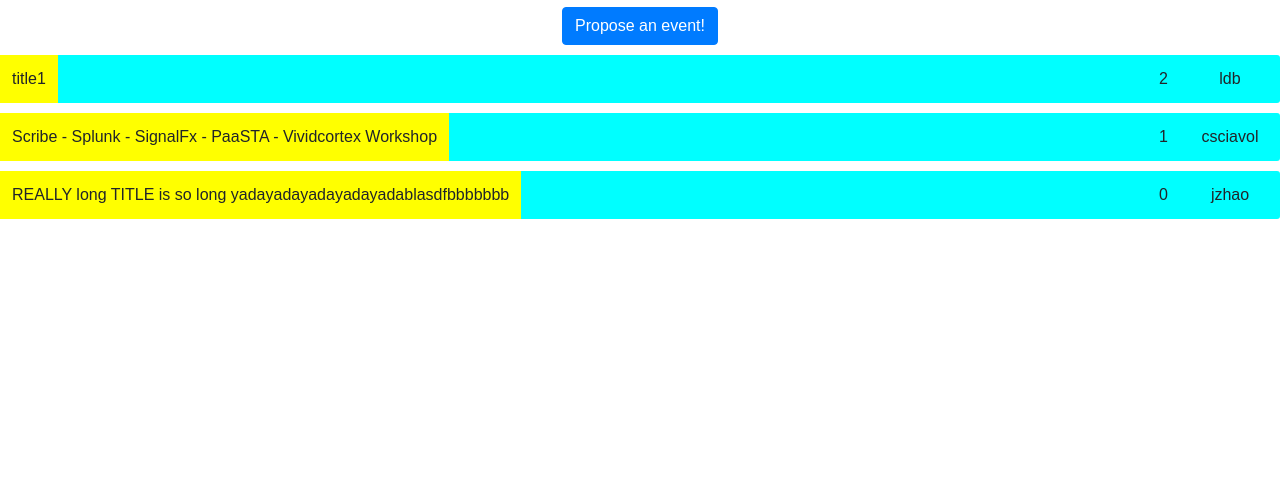
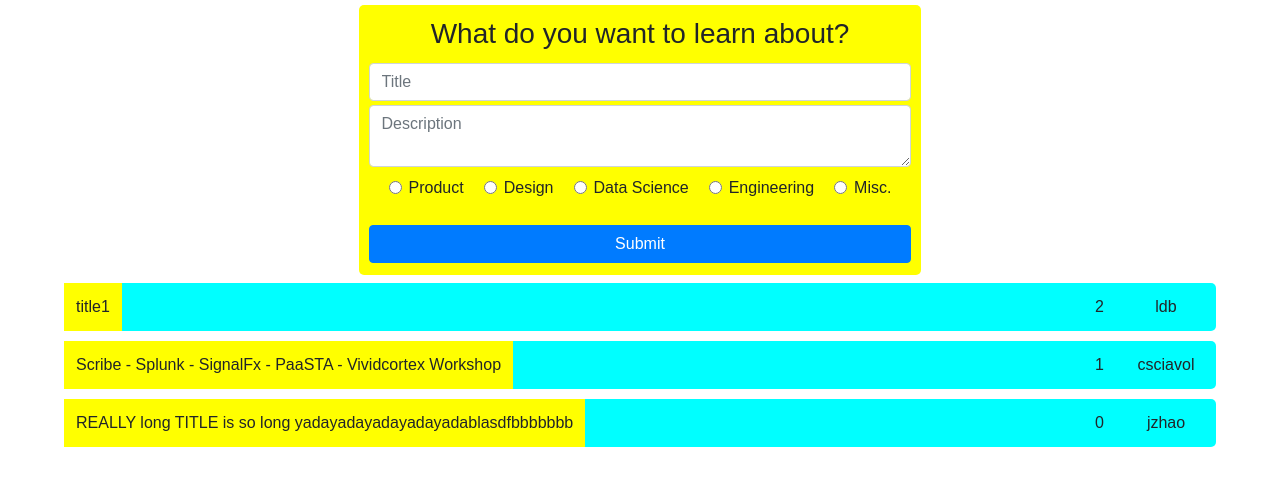
Before and after one commit to lucasdellabella/lets-learn-yhack-march-2019, a React app: page / in a window 1280 px wide. Shown: the part 51-536 px from the top of the page. Built offline with nearby package versions, Linux system fonts and the light colour scheme.

Commit message:
Make radio buttons work correctly

```diff
--- a/package.json
+++ b/package.json
@@ -11,7 +11,8 @@
     "react": "16.8.3",
     "react-bootstrap": "1.0.0-beta.6",
     "react-dom": "16.8.3",
-    "react-scripts": "2.1.8"
+    "react-scripts": "2.1.8",
+    "reactstrap": "7.1.0"
   },
   "devDependencies": {
     "typescript": "3.3.3"
--- /dev/null
+++ b/src/Post.js
@@ -0,0 +1,23 @@
+import React from "react";
+
+const Post = ({
+  post: {
+    meetupId,
+    title,
+    created,
+    organizer,
+    interested,
+    description,
+    location
+  }
+}) => {
+  return (
+    <div className="post inline">
+      <div>{title}</div>
+      <div>{interested.length}</div>
+      <div className="organizer">{organizer}</div>
+    </div>
+  );
+};
+
+export default Post;
--- /dev/null
+++ b/src/Posts.js
@@ -0,0 +1,14 @@
+import React from "react";
+import Post from "./Post";
+
+const Posts = ({ posts }) => {
+  return (
+    <div className="posts-container">
+      {posts.map(post => (
+        <Post post={post} />
+      ))}
+    </div>
+  );
+};
+
+export default Posts;
--- a/src/ProposeMeetup.css
+++ /dev/null
@@ -1,19 +0,0 @@
-.proposal {
-  margin: 10px;
-  text-align: center;
-}
-
-.proposal form {
-  width: 50%;
-  margin: auto;
-  display: flex;
-  flex-direction: column;
-}
-
-.categories {
-  display: flex;
-}
-
-.categories > .form-check {
-  margin: 0 15px;
-}
--- a/src/ProposeMeetup.js
+++ b/src/ProposeMeetup.js
@@ -3,10 +3,8 @@ import { Formik } from "formik";
 import Button from "react-bootstrap/Button";
 import ProposeMeetupForm from "./ProposeMeetupForm";
 
-import "./ProposeMeetup.css";
-
 const ProposeMeetup = ({ className }) => {
-  const [opened, setOpened] = useState(false);
+  const [opened, setOpened] = useState(true);
   return (
     <div className={className}>
       {!opened ? (
--- a/src/ProposeMeetupForm.js
+++ b/src/ProposeMeetupForm.js
@@ -1,9 +1,10 @@
-import React from "react";
-import { Button, Form } from "react-bootstrap";
+import React, { useState } from "react";
+import { Button, Row, Form } from "react-bootstrap";
 
 const ProposeMeetupForm = props => (
-  <form onSubmit={props.handleSubmit}>
-    <input
+  <Form onSubmit={props.handleSubmit}>
+    <h3>What do you want to learn about?</h3>
+    <Form.Control
       type="text"
       onChange={props.handleChange}
       onBlur={props.handleBlur}
@@ -12,26 +13,36 @@ const ProposeMeetupForm = props => (
       placeholder="Title"
     />
     {props.errors.title && <div id="feedback">{props.errors.title}</div>}
-    <input
+    <Form.Control
       type="text"
       onChange={props.handleChange}
       onBlur={props.handleBlur}
       value={props.values.description}
       name="description"
       placeholder="Description"
+      as="textarea"
     />
     {props.errors.description && (
       <div id="feedback">{props.errors.description}</div>
     )}
-    <div className="categories">
-      {["Product", "Design", "Data Science", "Engineering"].map(category => (
-        <RadioButton text={category} />
-      ))}
-    </div>
+    <RadioButtonGroup
+      groupName={"categories"}
+      categories={["Product", "Design", "Data Science", "Engineering", "Misc."]}
+    />
     <Button type="submit">Submit</Button>
-  </form>
+  </Form>
 );
 
-const RadioButton = ({ text }) => <Form.Check type={"radio"} label={text} />;
+const RadioButtonGroup = ({ groupName, categories }) => (
+  <Form.Group className="categories" name={groupName}>
+    {categories.map(category => (
+      <RadioButton category={category} group={groupName} />
+    ))}
+  </Form.Group>
+);
+
+const RadioButton = ({ group, category }) => (
+  <Form.Check type={"radio"} label={category} name={group} />
+);
 
 export default ProposeMeetupForm;
--- a/src/index.js
+++ b/src/index.js
@@ -2,6 +2,7 @@ import React, { useState, useEffect } from "react";
 import ReactDOM from "react-dom";
 import mockedPosts from "./mocks";
 import ProposeMeetup from "./ProposeMeetup";
+import Posts from "./Posts";
 import { getPosts } from "./api";
 
 import "./styles.css";
@@ -21,35 +22,5 @@ function App() {
   );
 }
 
-const Posts = ({ posts }) => {
-  return (
-    <div className="posts-container">
-      {posts.map(post => (
-        <Post post={post} />
-      ))}
-    </div>
-  );
-};
-
-const Post = ({
-  post: {
-    meetupId,
-    title,
-    created,
-    organizer,
-    interested,
-    description,
-    location
-  }
-}) => {
-  return (
-    <div className="post inline">
-      <div>{title}</div>
-      <div>{interested.length}</div>
-      <div className="organizer">{organizer}</div>
-    </div>
-  );
-};
-
 const rootElement = document.getElementById("root");
 ReactDOM.render(<App />, rootElement);
--- a/src/styles.css
+++ b/src/styles.css
@@ -9,7 +9,7 @@
   align-items: center;
   background-color: cyan;
   margin-bottom: 10px;
-  border-radius: 3px;
+  border-radius: 5px;
 }
 
 .post > * {
@@ -24,8 +24,47 @@
 .posts-container {
   display: flex;
   flex-direction: column;
+  width: 90%;
+  margin: auto;
 }
 
 .organizer {
   width: 100px;
 }
+
+/* ProposeMeetup related rules*/
+.proposal {
+  height: 270px;
+  margin-bottom: 0.5rem;
+}
+
+.proposal > form {
+  height: 100%;
+  width: fit-content;
+  margin: auto;
+  display: flex;
+  flex-direction: column;
+  justify-content: space-around;
+  background-color: yellow;
+  border-radius: 5px;
+  padding: 10px;
+}
+
+.categories {
+  display: flex;
+  flex-wrap: wrap;
+  justify-content: center;
+  padding-left: 1.25rem;
+}
+
+@media only screen and (max-width: 350px) {
+  .categories {
+    flex-direction: column;
+    align-items: flex-start;
+    padding-left: 0.25rem;
+  }
+}
+
+.categories > .form-check {
+  padding: 5px 20px;
+}
```
